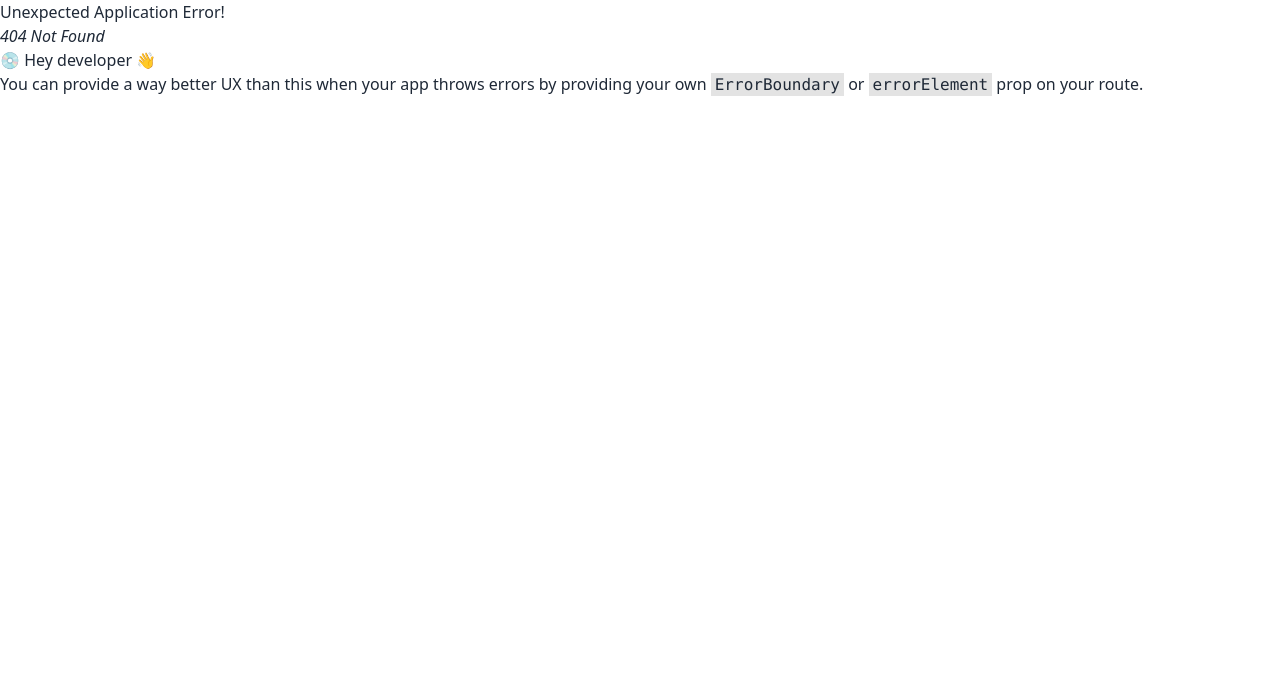
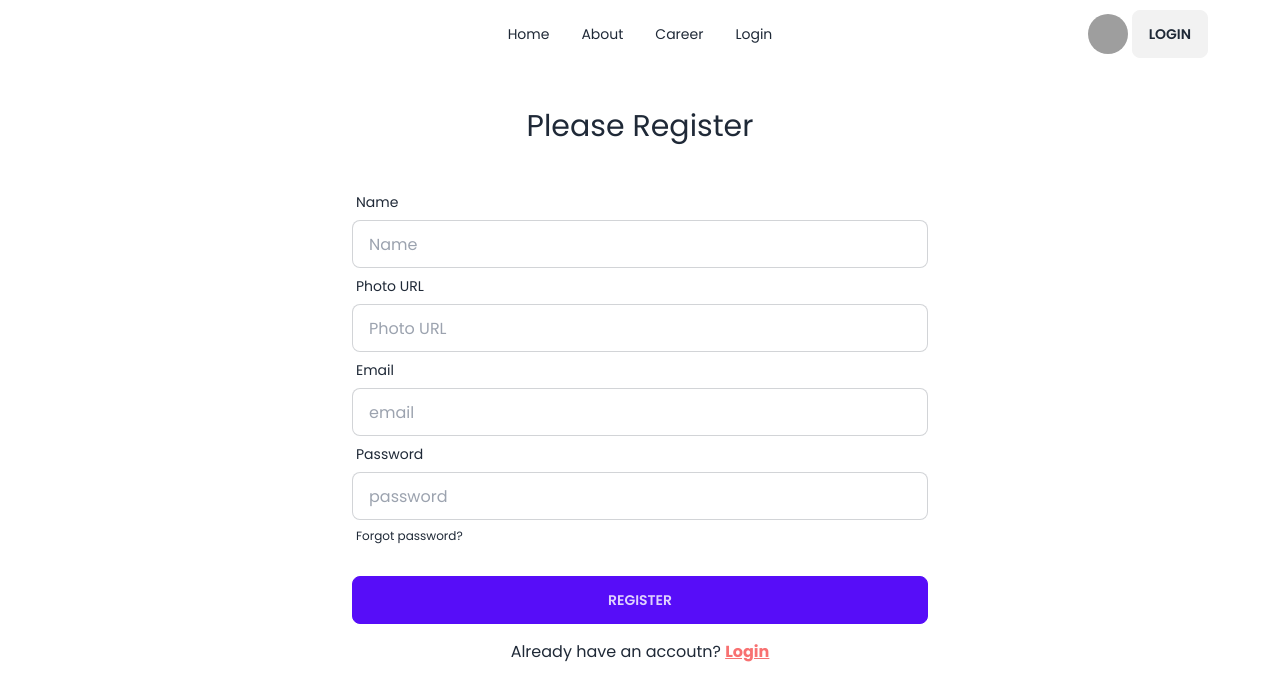
Before and after one commit to phlabib/Dragon-news-m52, a React (Vite) app: page /register in a window 1280 px wide. Before the commit this address had no page. Shown: the top 700 px of the page. Built offline with nearby package versions, Linux system fonts and the light colour scheme; grey boxes are pictures that could not be loaded.

Commit message:
52_5-2 Register page with form data to collect data

```diff
--- /dev/null
+++ b/src/pages/Login/Login.jsx
@@ -0,0 +1,58 @@
+import { Link } from "react-router-dom";
+import Navbar from "../sheard/Navbar";
+
+const Login = () => {
+
+        const handleLogin = e => {
+            e.preventDefault();
+            console.log(e.currentTarget);
+            const form = new FormData(e.currentTarget);
+            console.log(form.get("password"));
+        }
+
+  return (
+    <div>
+      <Navbar></Navbar>
+      <div>
+        <h2 className="text-3xl my-10 text-center">Please login</h2>
+        <form onSubmit={handleLogin} className="md:w-3/4 lg:w-1/2 mx-auto">
+          <div className="form-control">
+            <label className="label">
+              <span className="label-text">Email</span>
+            </label>
+            <input
+              type="email"
+              placeholder="email"
+              className="input input-bordered"
+              name="email"
+              required
+            />
+          </div>
+          <div className="form-control">
+            <label className="label">
+              <span className="label-text">Password</span>
+            </label>
+            <input
+              type="password"
+              placeholder="password"
+              className="input input-bordered"
+              name="password"
+              required
+            />
+            <label className="label">
+              <a href="#" className="label-text-alt link link-hover">
+                Forgot password?
+              </a>
+            </label>
+          </div>
+          <div className="form-control mt-6">
+            <button className="btn btn-primary">Login</button>
+          </div>
+        </form>
+        <p className="text-center mt-4">Do not have an accoutn? <Link className="text-red-400 underline font-bold"  to={"/register"}>Register</Link></p>
+      </div>
+    </div>
+  );
+};
+
+export default Login;
--- /dev/null
+++ b/src/pages/Register/Register.jsx
@@ -0,0 +1,83 @@
+import { Link } from "react-router-dom";
+import Navbar from "../sheard/Navbar";
+
+
+const Register = () => {
+
+    const handleRegister = e => {
+        e.preventDefault();
+        console.log(e.currentTarget);
+        const form = new FormData(e.currentTarget);
+        console.log(form.get("password"));
+    }
+
+    return (
+        <div>
+              <Navbar></Navbar>
+      <div>
+        <h2 className="text-3xl my-10 text-center">Please Register</h2>
+        <form onSubmit={handleRegister} className="md:w-3/4 lg:w-1/2 mx-auto">
+          <div className="form-control">
+            <label className="label">
+              <span className="label-text">Name</span>
+            </label>
+            <input
+              type="text"
+              placeholder="Name"
+              className="input input-bordered"
+              name="name"
+              required
+            />
+          </div>
+          <div className="form-control">
+            <label className="label">
+              <span className="label-text">Photo URL</span>
+            </label>
+            <input
+              type="text"
+              placeholder="Photo URL"
+              className="input input-bordered"
+              name="photo"
+              required
+            />
+          </div>
+          <div className="form-control">
+            <label className="label">
+              <span className="label-text">Email</span>
+            </label>
+            <input
+              type="email"
+              placeholder="email"
+              className="input input-bordered"
+              name="email"
+              required
+            />
+          </div>
+          <div className="form-control">
+            <label className="label">
+              <span className="label-text">Password</span>
+            </label>
+            <input
+              type="password"
+              placeholder="password"
+              className="input input-bordered"
+              name="password"
+              required
+            />
+            <label className="label">
+              <a href="#" className="label-text-alt link link-hover">
+                Forgot password?
+              </a>
+            </label>
+          </div>
+          <div className="form-control mt-6">
+            <button className="btn btn-primary">Register</button>
+          </div>
+        </form>
+        <p className="text-center mt-4">Already have an accoutn? <Link className="text-red-400 underline font-bold"  to={"/login"}>Login</Link></p>
+      </div>
+        </div>
+    );
+};
+
+export default Register;
--- a/src/pages/sheard/Navbar.jsx
+++ b/src/pages/sheard/Navbar.jsx
@@ -12,6 +12,9 @@
       </li>
       <li>
         <NavLink to="/career">Career</NavLink>
+      </li>
+      <li>
+        <NavLink to="/login">Login</NavLink>
       </li>
     </>
   );
@@ -54,7 +57,7 @@
               <img src= {userDefaultPicture} />
             </div>
           </label>
-          <Link>
+          <Link to = '/login'>
             <button className="btn">Login</button>
           </Link>
         </div>
```
Also changed, not shown: src/routes/Routes.jsx (+10 -0 lines).
